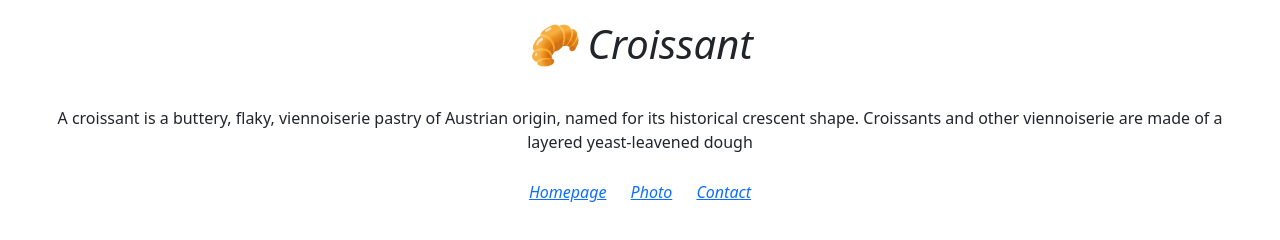
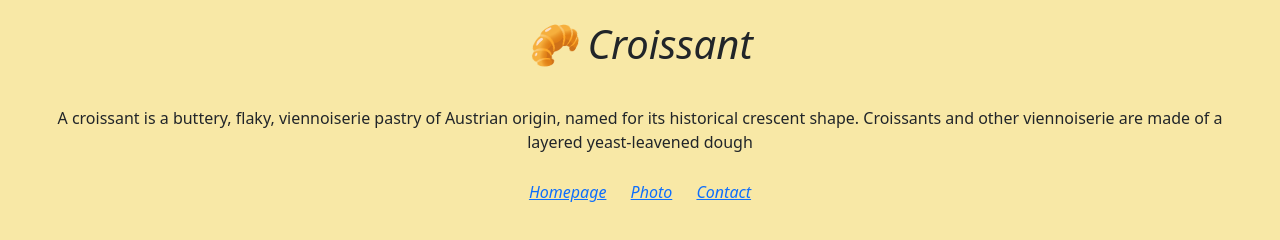
Before and after one commit to bhaawnaBM/Croissant, a plain HTML site: page index.html in a window 1280 px wide. Drawn offline with nearby package versions, Linux system fonts and the light colour scheme.

Commit message:
updated the body color

```diff
--- a/index.html
+++ b/index.html
@@ -9,7 +9,13 @@
       rel="stylesheet"
       href="https://cdn.jsdelivr.net/npm/bootstrap@5.3.0-alpha1/dist/css/bootstrap.min.css"
     />
+
     <title>Croissant</title>
+    <style>
+      body {
+        background: #f8e8a6;
+      }
+    </style>
   </head>
   <body>
     <h1 class="text-center">🥐 Croissant</h1>
--- a/style.css
+++ b/style.css
@@ -1,5 +1,5 @@
 body {
-  background: red;
+  background: #f8e8a6;
 }
 
 h1 {
```
